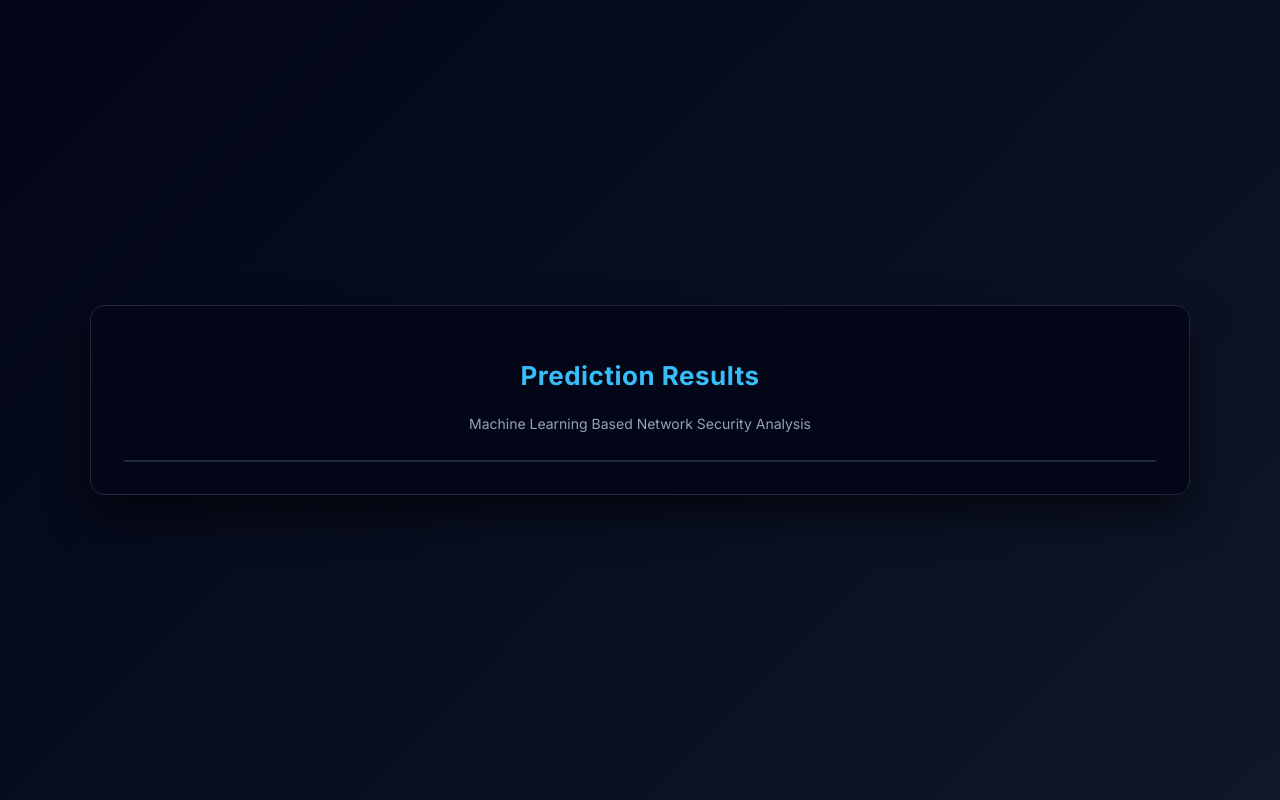
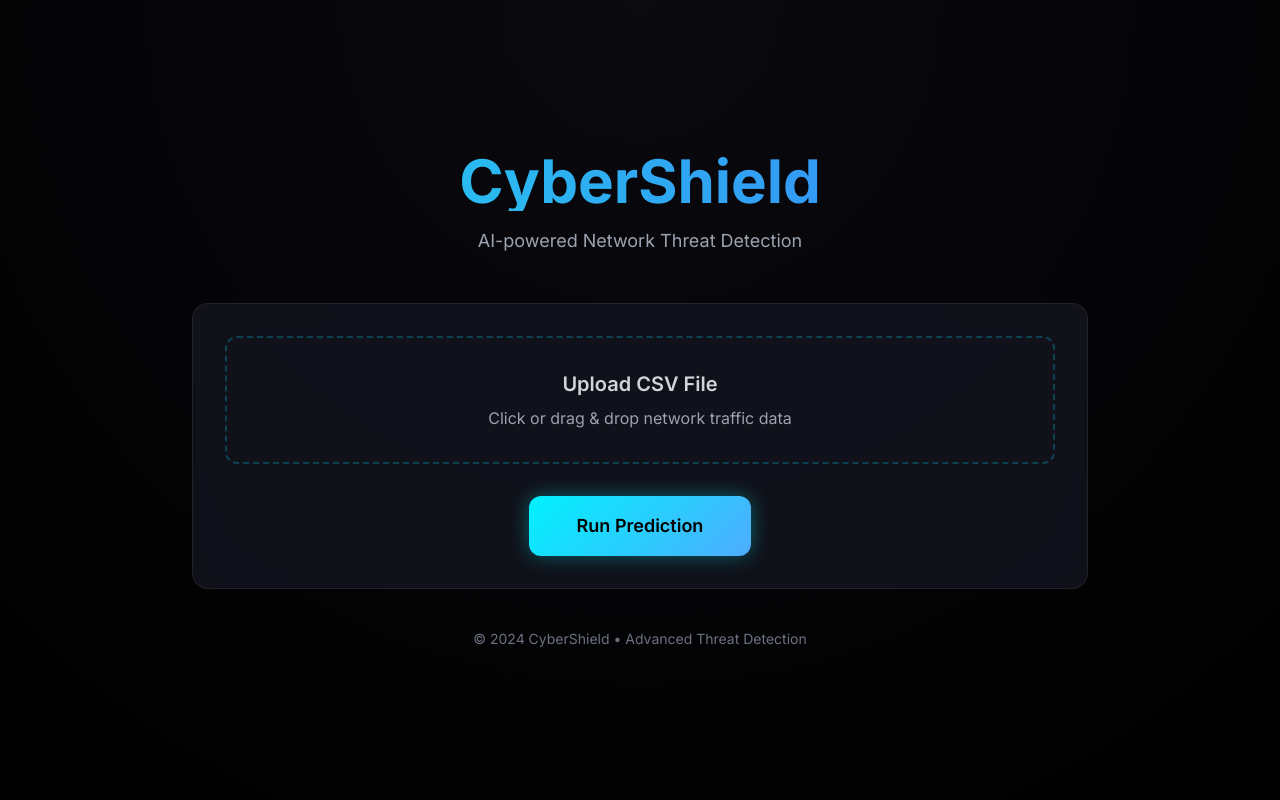
Before and after one commit to SARWAGYASHAH/Network-Security-, a FastAPI app: template templates/table.html in a window 1280 px wide. Run offline with FastAPI, Linux system fonts and the light colour scheme; the template is opened without the code that fills it, so the values that code supplies are empty; some libraries are stand-ins or nearby versions.

Commit message:
added the fornt end

```diff
--- a/app.py
+++ b/app.py
@@ -1,88 +1,98 @@
 import sys
 import os
+import certifi
+import pandas as pd
+from dotenv import load_dotenv
 
-import certifi
+from fastapi import FastAPI, File, UploadFile, Request
+from fastapi.middleware.cors import CORSMiddleware
+from fastapi.responses import HTMLResponse
+from fastapi.templating import Jinja2Templates
+from uvicorn import run as app_run
+
+from networksecurity.exception.exception import NetworkSecurityException
+from networksecurity.logging.logger import logging
+from networksecurity.utils.main_utils.utils import load_object
+from networksecurity.utils.ml_utils.model.estimator import NetworkModel
+
+# ==========================
+# ENV & DATABASE SETUP
+# ==========================
+load_dotenv()
 ca = certifi.where()
 
-from dotenv import load_dotenv
-load_dotenv()
-mongo_db_url = os.getenv("MONGODB_URL_KEY")
-print(mongo_db_url)
-import pymongo
-from networksecurity.exception.exception import NetworkSecurityException
-from networksecurity.logging.logger import logging
-from networksecurity.pipeline.TrainingPipeline import TrainingPipeline
+MONGODB_URL = os.getenv("MONGODB_URL_KEY")
 
-from fastapi.middleware.cors import CORSMiddleware
-from fastapi import FastAPI, File, UploadFile,Request
-from uvicorn import run as app_run
-from fastapi.responses import Response
-from starlette.responses import RedirectResponse
-import pandas as pd
-
-from networksecurity.utils.main_utils.utils import load_object
-
-from networksecurity.utils.ml_utils.model.estimator import NetworkModel
-
-
-client = pymongo.MongoClient(mongo_db_url, tlsCAFile=ca)
-
-from networksecurity.constants.training_pipeline import DATA_INGESTION_COLLECTION_NAME
-from networksecurity.constants.training_pipeline import DATA_INGESTION_DATABASE_NAME
-
-database = client[DATA_INGESTION_DATABASE_NAME]
-collection = database[DATA_INGESTION_COLLECTION_NAME]
-
-app = FastAPI()
-origins = ["*"]
+# ==========================
+# FASTAPI APP SETUP
+# ==========================
+app = FastAPI(title="CyberShield - Network Security")
 
 app.add_middleware(
     CORSMiddleware,
-    allow_origins=origins,
+    allow_origins=["*"],
     allow_credentials=True,
     allow_methods=["*"],
     allow_headers=["*"],
 )
 
-from fastapi.templating import Jinja2Templates
-templates = Jinja2Templates(directory="./templates")
+templates = Jinja2Templates(directory="templates")
 
-@app.get("/", tags=["authentication"])
-async def index():
-    return RedirectResponse(url="/docs")
+# ==========================
+# HOME PAGE (UI)
+# ==========================
+@app.get("/", response_class=HTMLResponse)
+async def home(request: Request):
+    return templates.TemplateResponse(
+        "index.html",
+        {"request": request}
+    )
 
-@app.get("/train")
-async def train_route():
+# ==========================
+# PREDICTION ENDPOINT
+# ==========================
+@app.post("/predict")
+async def predict_route(request: Request, file: UploadFile = File(...)):
     try:
-        train_pipeline=TrainingPipeline()
-        train_pipeline.run_pipeline()
-        return Response("Training is successful")
-    except Exception as e:
-        raise NetworkSecurityException(e,sys)
+        df = pd.read_csv(file.file)
 
-@app.post("/predict")
-async def predict_route(request: Request,file: UploadFile = File(...)):
-    try:
-        df=pd.read_csv(file.file)
-        #print(df)
-        preprocesor=load_object("final_model/preprocessor.pkl")
-        final_model=load_object("final_model/model.pkl")
-        network_model = NetworkModel(preprocessor=preprocesor,model=final_model)
-        print(df.iloc[0])
-        y_pred = network_model.predict(df)
-        print(y_pred)
-        df['predicted_column'] = y_pred
-        print(df['predicted_column'])
-        #df['predicted_column'].replace(-1, 0)
-        #return df.to_json()
-        df.to_csv('prediction_output/output.csv')
-        table_html = df.to_html(classes='table table-striped')
-        #print(table_html)
-        return templates.TemplateResponse("table.html", {"request": request, "table": table_html})
+        preprocessor = load_object("final_model/preprocessor.pkl")
+        model = load_object("final_model/model.pkl")
+
+        network_model = NetworkModel(preprocessor=preprocessor, model=model)
+        preds = network_model.predict(df)
+
+        # Example logic
+        malicious_count = (preds == 1).sum()
+        confidence = int((malicious_count / len(preds)) * 100)
+
+        prediction = "Malicious Traffic" if malicious_count > 0 else "Safe Traffic"
+
+        return templates.TemplateResponse(
+            "index.html",
+            {
+                "request": request,
+                "prediction": prediction,
+                "confidence": confidence
+            }
+        )
 
     except Exception as e:
-            raise NetworkSecurityException(e,sys)
+        return templates.TemplateResponse(
+            "index.html",
+            {
+                "request": request,
+                "error": str(e)
+            }
+        )
 
 
-if __name__=="__main__":### made some vhnageds
-    app_run(app,host="0.0.0.0",port=8080)
+# ==========================
+# MAIN ENTRY POINT
+# ==========================
+if __name__ == "__main__":
+    app_run(
+        app,
+        host="0.0.0.0",
+        port=8080
+    )
--- a/templates/table.html
+++ b/templates/table.html
@@ -3,159 +3,149 @@
 
 <head>
     <meta charset="UTF-8">
-    <title>Predicted Data</title>
+    <title>CyberShield | Network Threat Detection</title>
+    <meta name="viewport" content="width=device-width, initial-scale=1.0">
 
-    <!-- Google Font -->
-    <link href="https://fonts.googleapis.com/css2?family=Inter:wght@400;600;700&display=swap" rel="stylesheet">
+    <!-- Tailwind -->
+    <script src="https://cdn.tailwindcss.com"></script>
+
+    <!-- Font -->
+    <link href="https://fonts.googleapis.com/css2?family=Inter:wght@300;400;500;600;700&display=swap" rel="stylesheet">
 
     <style>
-        :root {
-            --bg-main: #0f172a;
-            --bg-card: #020617;
-            --bg-table: #020617;
-            --border: #1e293b;
-            --text-main: #e5e7eb;
-            --text-muted: #94a3b8;
-            --accent: #38bdf8;
-            --accent-soft: rgba(56, 189, 248, 0.15);
-        }
-
         * {
-            box-sizing: border-box;
+            font-family: 'Inter', sans-serif;
         }
 
         body {
-            margin: 0;
+            background: radial-gradient(circle at top, #0a0a0f, #000);
             min-height: 100vh;
-            background: linear-gradient(135deg, #020617, #0f172a);
-            font-family: 'Inter', sans-serif;
-            display: flex;
-            align-items: center;
-            justify-content: center;
-            color: var(--text-main);
         }
 
-        .container {
-            width: 92%;
-            max-width: 1100px;
-            background: var(--bg-card);
-            padding: 32px;
-            border-radius: 14px;
-            border: 1px solid var(--border);
-            box-shadow: 0 20px 40px rgba(0, 0, 0, 0.6);
+        .glass {
+            background: rgba(20, 22, 32, 0.75);
+            backdrop-filter: blur(12px);
+            border: 1px solid rgba(255, 255, 255, 0.08);
         }
 
-        h2 {
-            text-align: center;
-            margin-bottom: 24px;
-            font-size: 26px;
-            font-weight: 700;
-            color: var(--accent);
-            letter-spacing: 0.5px;
+        .btn-primary {
+            background: linear-gradient(135deg, #00f2fe, #4facfe);
+            box-shadow: 0 0 20px rgba(0, 242, 254, 0.35);
         }
 
-        .subtitle {
-            text-align: center;
-            margin-bottom: 28px;
-            font-size: 14px;
-            color: var(--text-muted);
-        }
-
-        .table-wrapper {
-            overflow-x: auto;
-            border-radius: 10px;
-            border: 1px solid var(--border);
-        }
-
-        table {
-            width: 100%;
-            border-collapse: collapse;
-            font-size: 14px;
-            background: var(--bg-table);
-        }
-
-        thead {
-            background: #020617;
-            border-bottom: 1px solid var(--border);
-        }
-
-        th,
-        td {
-            padding: 14px 16px;
-            text-align: left;
-        }
-
-        th {
-            font-weight: 600;
-            color: var(--accent);
-            text-transform: uppercase;
-            font-size: 12px;
-            letter-spacing: 0.08em;
-        }
-
-        tbody tr {
-            border-bottom: 1px solid var(--border);
-            transition: background 0.2s ease;
-        }
-
-        tbody tr:hover {
-            background: var(--accent-soft);
-        }
-
-        td {
-            color: var(--text-main);
-        }
-
-        tbody tr:last-child {
-            border-bottom: none;
-        }
-
-        /* Scrollbar (Webkit) */
-        ::-webkit-scrollbar {
-            height: 8px;
-            width: 8px;
-        }
-
-        ::-webkit-scrollbar-track {
-            background: #020617;
-        }
-
-        ::-webkit-scrollbar-thumb {
-            background: #1e293b;
-            border-radius: 10px;
-        }
-
-        ::-webkit-scrollbar-thumb:hover {
-            background: var(--accent);
-        }
-
-        @media (max-width: 600px) {
-            h2 {
-                font-size: 20px;
-            }
-
-            .container {
-                padding: 20px;
-            }
-
-            table {
-                font-size: 13px;
-            }
+        .btn-primary:hover {
+            transform: translateY(-2px);
+            box-shadow: 0 0 30px rgba(0, 242, 254, 0.55);
         }
     </style>
 </head>
 
-<body>
-    <div class="container">
-        <h2>Prediction Results</h2>
-        <div class="subtitle">
-            Machine Learning Based Network Security Analysis
+<body class="text-gray-300 flex items-center justify-center p-6">
+
+    <div class="max-w-4xl w-full">
+
+        <!-- Header -->
+        <div class="text-center mb-12">
+            <h1 class="text-6xl font-bold bg-gradient-to-r from-cyan-400 to-blue-500 bg-clip-text text-transparent">
+                CyberShield
+            </h1>
+            <p class="text-gray-400 mt-4 text-lg">
+                AI-powered Network Threat Detection
+            </p>
         </div>
 
-        <div class="table-wrapper">
-            {{ table | safe }}
+        <!-- Upload Card -->
+        <div class="glass rounded-2xl p-8 mb-10">
+            <form action="/predict" method="post" enctype="multipart/form-data" id="uploadForm">
+
+                <div class="border-2 border-dashed border-cyan-500/30 rounded-xl p-8 text-center cursor-pointer"
+                    onclick="document.getElementById('fileInput').click()">
+
+                    <p class="text-xl font-semibold mb-2">Upload CSV File</p>
+                    <p class="text-gray-400">Click or drag & drop network traffic data</p>
+
+                    <input type="file" name="file" id="fileInput" accept=".csv" class="hidden" required>
+
+                    <p id="fileName" class="text-cyan-400 mt-4 hidden"></p>
+                </div>
+
+                <div class="text-center mt-8">
+                    <button type="submit" class="btn-primary text-black font-semibold px-12 py-4 rounded-xl text-lg">
+                        Run Prediction
+                    </button>
+                </div>
+            </form>
+        </div>
+
+        <!-- RESULTS -->
+        {% if prediction or error %}
+        <div class="glass rounded-2xl p-8">
+
+            {% if prediction %}
+            <h2 class="text-3xl font-semibold mb-6">Detection Result</h2>
+
+            <!-- Status -->
+            <p class="text-2xl font-bold mb-6
+            {% if 'malicious' in prediction.lower() %}
+                text-red-400
+            {% else %}
+                text-green-400
+            {% endif %}
+        ">
+                {{ prediction }}
+            </p>
+
+            <!-- Confidence -->
+            {% if confidence %}
+            <p class="text-gray-400 mb-2">Confidence Level</p>
+
+            <div class="w-full bg-gray-800 rounded-full h-3 overflow-hidden">
+                <div class="h-3 rounded-full
+                {% if 'malicious' in prediction.lower() %}
+                    bg-gradient-to-r from-red-500 to-pink-600
+                {% else %}
+                    bg-gradient-to-r from-green-400 to-cyan-500
+                {% endif %}
+                " data-confidence="{{ confidence }}" id="confidenceBar">
+                </div>
+            </div>
+
+            <p class="text-right mt-2 text-xl font-bold">{{ confidence }}%</p>
+            {% endif %}
+            {% endif %}
+
+            {% if error %}
+            <p class="text-red-400 text-lg">{{ error }}</p>
+            {% endif %}
+        </div>
+        {% endif %}
+
+        <!-- Footer -->
+        <div class="text-center text-gray-500 mt-10 text-sm">
+            © 2024 CyberShield • Advanced Threat Detection
         </div>
     </div>
+
+    <script>
+        // File name display
+        const fileInput = document.getElementById("fileInput");
+        const fileName = document.getElementById("fileName");
+
+        if (fileInput) {
+            fileInput.addEventListener("change", () => {
+                fileName.textContent = fileInput.files[0].name;
+                fileName.classList.remove("hidden");
+            });
+        }
+
+        // Confidence bar
+        const bar = document.getElementById("confidenceBar");
+        if (bar) {
+            const value = bar.getAttribute("data-confidence");
+            bar.style.width = value + "%";
+        }
+    </script>
+
 </body>
 
 </html>
```
